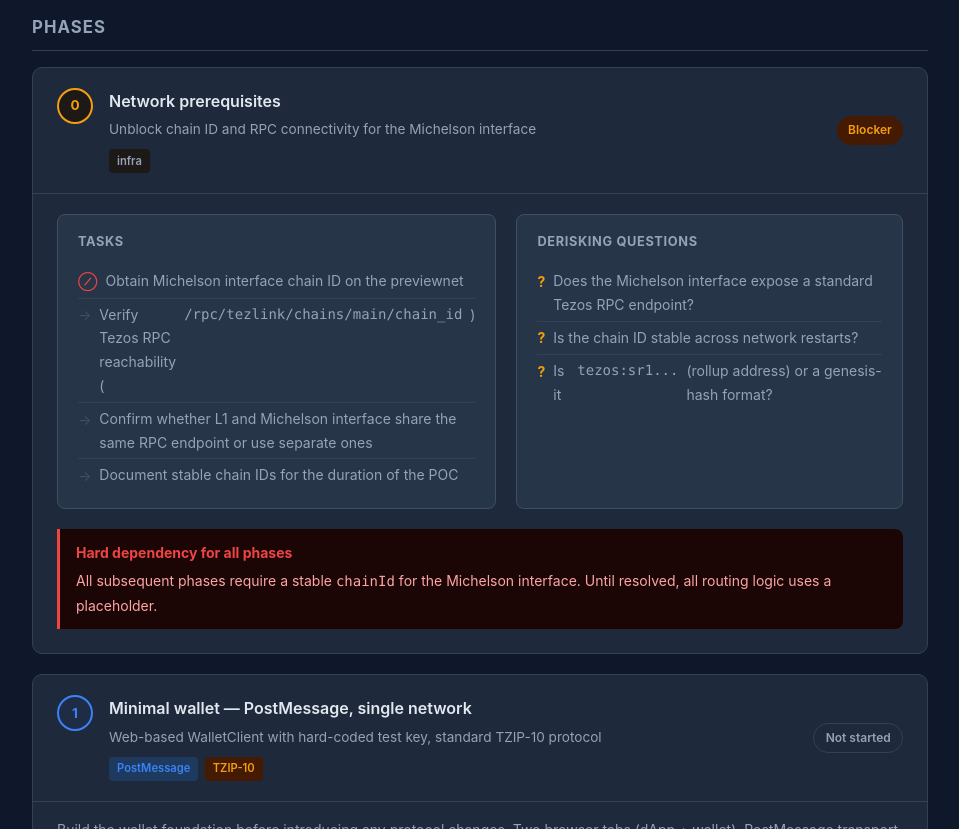
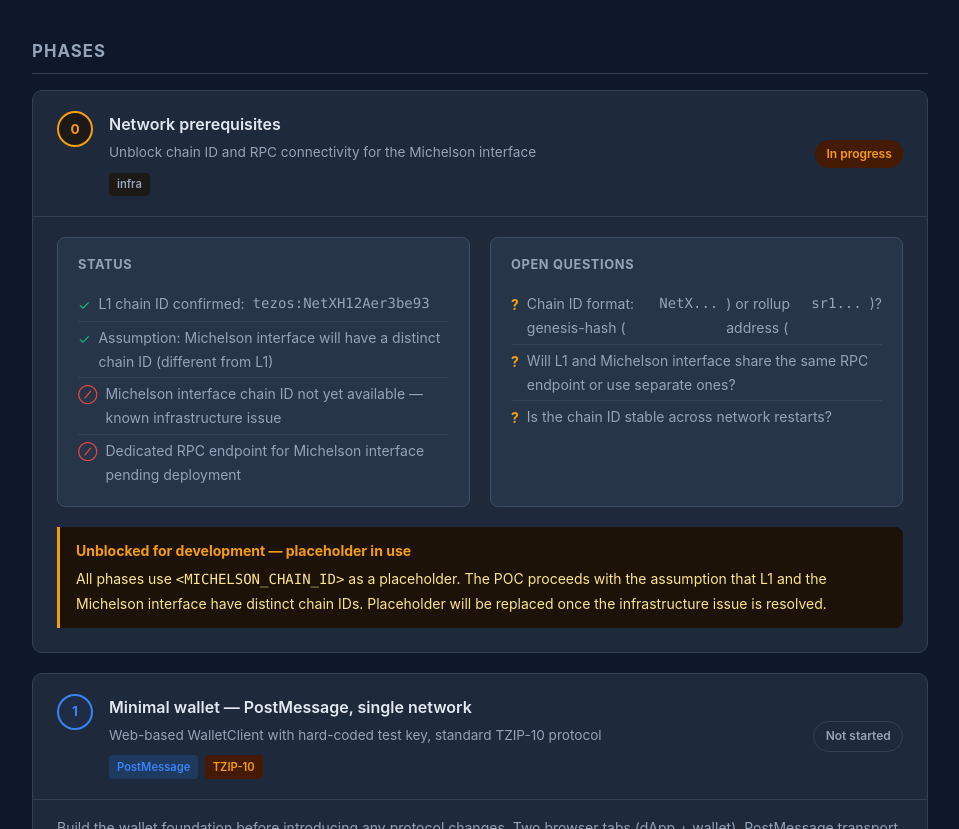
Before and after one commit to trilitech/tezos-x-beacon, a plain HTML site: page plan.html in a window 1280 px wide. Shown: the part 1408-2237 px from the top of the page, without its empty margins (160-1119 px from the left). Drawn offline with Linux system fonts and the light colour scheme.

Commit message:
Phase 0: unblock with placeholder assumption
L1 chain ID confirmed (NetXH12Aer3be93). Michelson interface chain ID
pending infrastructure fix (tezlink endpoint currently proxies to L1).
POC proceeds with <MICHELSON_CHAIN_ID> placeholder on the assumption
the two chain IDs will be distinct.

Co-Authored-By: Claude Sonnet 4.6 <noreply@anthropic.com>

```diff
--- a/plan.html
+++ b/plan.html
@@ -212,8 +212,8 @@
         </tr>
         <tr>
           <td>Michelson interface</td>
-          <td class="tbd">TBD — Phase 0 blocker</td>
-          <td><code>https://demo.txpark.nomadic-labs.com/rpc/tezlink</code> <span class="tbd">(TBC)</span></td>
+          <td class="tbd"><code>tezos:&lt;MICHELSON_CHAIN_ID&gt;</code> — pending fix</td>
+          <td><code>https://demo.txpark.nomadic-labs.com/rpc/tezlink</code> <span class="tbd">(dedicated endpoint pending)</span></td>
         </tr>
         <tr>
           <td>EVM interface</td>
@@ -251,31 +251,31 @@
           <span class="tag tag-infra">infra</span>
         </div>
       </div>
-      <span class="phase-status st-prereq">Blocker</span>
+      <span class="phase-status st-prereq">In progress</span>
     </div>
     <div class="phase-body">
       <div class="two-col">
         <div class="col-box">
-          <h4>Tasks</h4>
+          <h4>Status</h4>
           <ul>
-            <li class="block">Obtain Michelson interface chain ID on the previewnet</li>
-            <li>Verify Tezos RPC reachability (<code>/rpc/tezlink/chains/main/chain_id</code>)</li>
-            <li>Confirm whether L1 and Michelson interface share the same RPC endpoint or use separate ones</li>
-            <li>Document stable chain IDs for the duration of the POC</li>
+            <li class="check">L1 chain ID confirmed: <code>tezos:NetXH12Aer3be93</code></li>
+            <li class="check">Assumption: Michelson interface will have a distinct chain ID (different from L1)</li>
+            <li class="block">Michelson interface chain ID not yet available — known infrastructure issue</li>
+            <li class="block">Dedicated RPC endpoint for Michelson interface pending deployment</li>
           </ul>
         </div>
         <div class="col-box">
-          <h4>Derisking questions</h4>
+          <h4>Open questions</h4>
           <ul>
-            <li class="q">Does the Michelson interface expose a standard Tezos RPC endpoint?</li>
+            <li class="q">Chain ID format: genesis-hash (<code>NetX...</code>) or rollup address (<code>sr1...</code>)?</li>
+            <li class="q">Will L1 and Michelson interface share the same RPC endpoint or use separate ones?</li>
             <li class="q">Is the chain ID stable across network restarts?</li>
-            <li class="q">Is it <code>tezos:sr1...</code> (rollup address) or a genesis-hash format?</li>
           </ul>
         </div>
       </div>
-      <div class="blocker">
-        <strong>Hard dependency for all phases</strong>
-        All subsequent phases require a stable <code>chainId</code> for the Michelson interface. Until resolved, all routing logic uses a placeholder.
+      <div class="blocker" style="border-color:var(--amber); background:#1C1208; color:#FDE68A;">
+        <strong style="color:var(--amber);">Unblocked for development — placeholder in use</strong>
+        All phases use <code>&lt;MICHELSON_CHAIN_ID&gt;</code> as a placeholder. The POC proceeds with the assumption that L1 and the Michelson interface have distinct chain IDs. Placeholder will be replaced once the infrastructure issue is resolved.
       </div>
     </div>
   </div>
```
